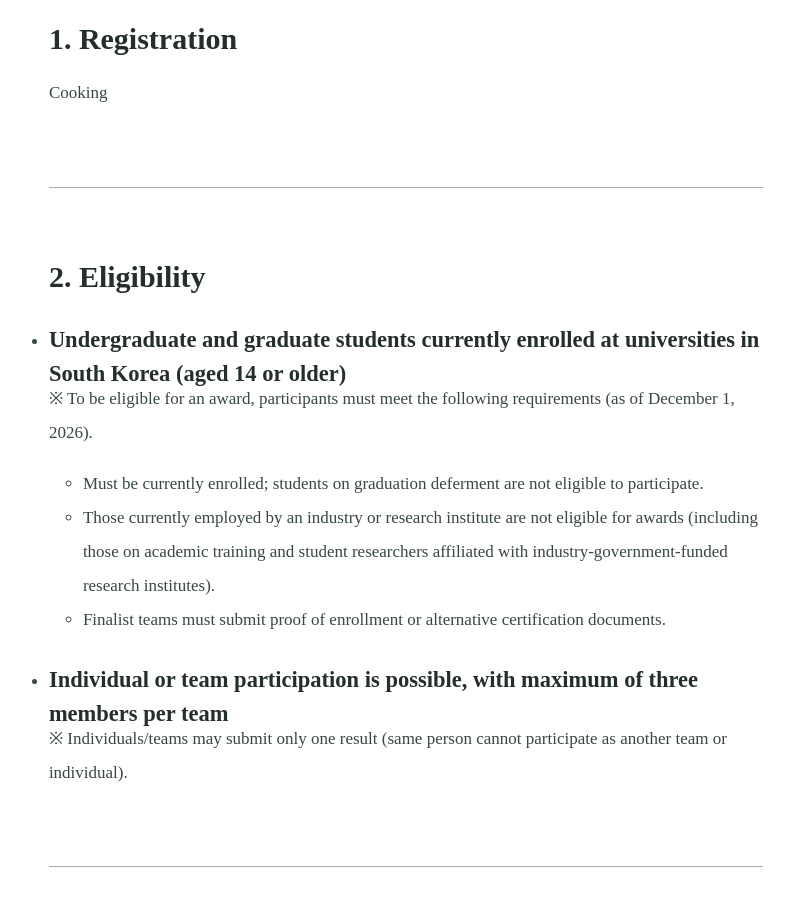
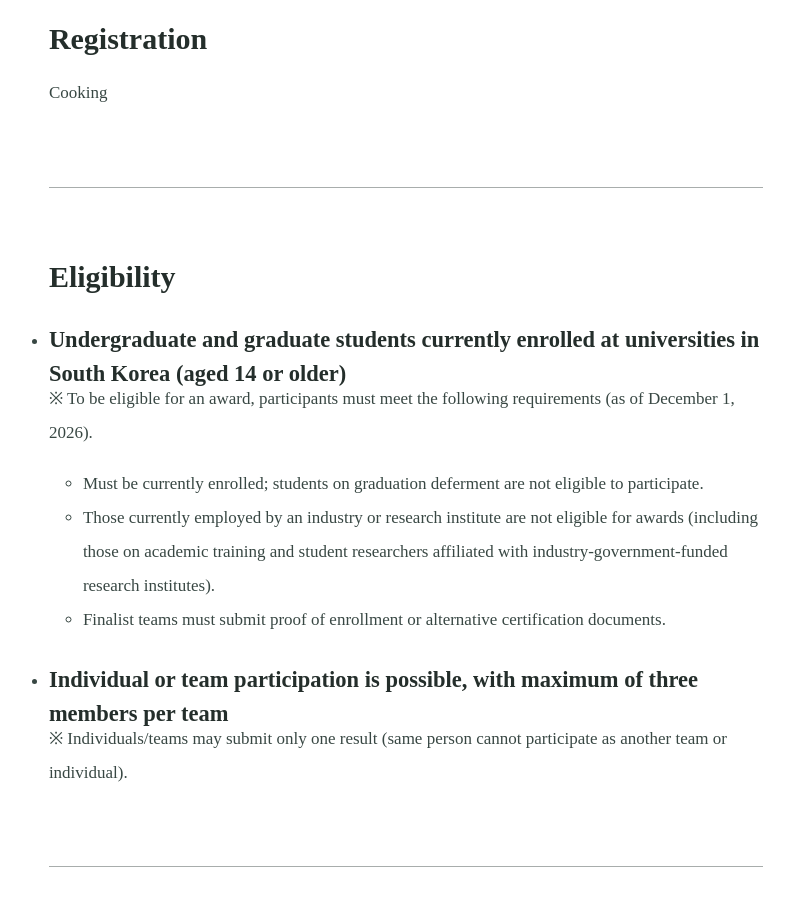
Before and after one commit to AISystemChallenge/AISystemChallenge.github.io, a Jekyll site: the page built from challenge.md, in a window 1280 px wide and 900 px high, scrolled down 2067 px. Shown: the whole window, without its empty margins (234-1023 px from the left). Built offline with Jekyll 4.4.1, drawn with Linux system fonts in a browser that asks for light colours; some web fonts are replaced; our own code applies the rules of GitHub Pages for plain Markdown files; some of the changed text lies outside the part shown.

Commit message:
Update challenge.md

```diff
--- a/challenge.md
+++ b/challenge.md
@@ -10,7 +10,7 @@ excerpt:
 준비 중
 <hr>
 
-### 2. 참가 자격
+### 참가 자격
 * ##### 현재 국내 대학에 재학 중인 대학생 및 대학원생 (만 14세 이상)
   ※ 수상은 아래 조건을 충족해야 합니다. (‘26년 12월 1일 기준)
   * 학적 상태가 재학 상태이어야 하고, 졸업유예생은 참여불가.
@@ -20,27 +20,27 @@ excerpt:
   ※ 개인/팀은 1개 결과물만 제출 가능 (동일인이 개인 또는 복수팀에 중복하여 참여 불가).
 <hr>
 
-### 3. 대회 운영
+### 대회 운영
 준비 중
 <hr>
 
-### 4. Leaderboard 제출물
+### Leaderboard 제출물
 ※ 리더보드 제출 세부 사항은 8/1일 안내 예정입니다.
 * ##### 리더보드 제출 가이드
   * Leaderboard의 제출 횟수는 0시(KST)를 기준으로 초기화 됩니다.
   * 최종 평가는 대회 종료 일시인 2027년 1월 2일(토) 23:59 이전 가장 최신 submission을 기준으로 진행됩니다.
 <hr>
 
-### 5. 최종 제출물
+### 최종 제출물
 준비 중
 
 <hr>
 
-### 1. Registration
+### Registration
 Cooking
 <hr>
 
-### 2. Eligibility
+### Eligibility
 * ##### Undergraduate and graduate students currently enrolled at universities in South Korea (aged 14 or older)
   ※ To be eligible for an award, participants must meet the following requirements (as of December 1, 2026).
   * Must be currently enrolled; students on graduation deferment are not eligible to participate.
```
Also changed, not shown: other parts of challenge.md (+3 -3 lines).
